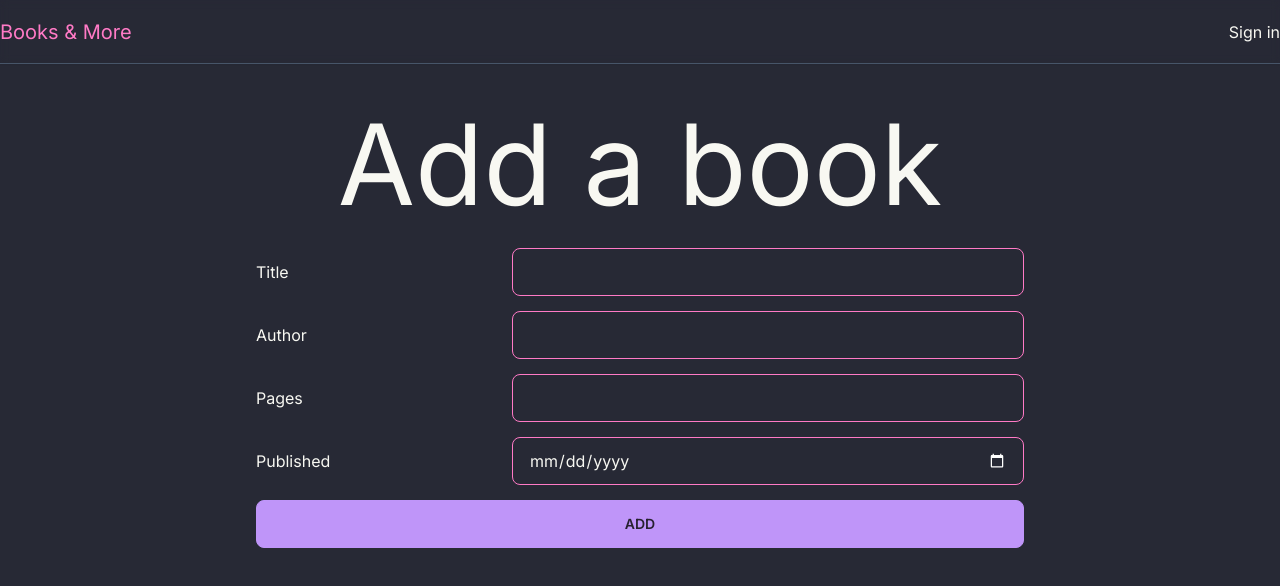
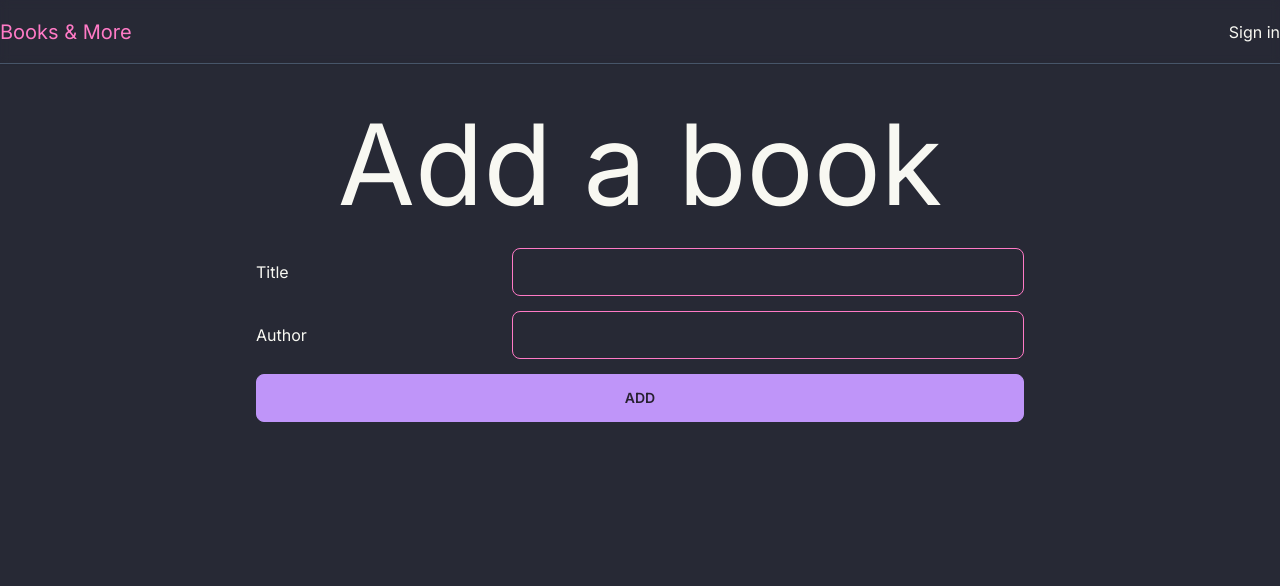
Before and after one commit to urbanobaz/booksV3, a Next.js app: page /add-book in a window 1280 px wide. Shown: the top 586 px of the page. Built offline with nearby package versions, Linux system fonts and the light colour scheme; no server answers.

Commit message:
Adding google books api

```diff
--- a/app/_actions.js
+++ b/app/_actions.js
@@ -3,12 +3,15 @@
 
 import { addBookToList } from "@/lib/mongo/books";
 import { revalidatePath } from "next/cache";
+import { getGoogleAPIBookInfo } from "@/lib/mongo/books";
 
 export async function create(formData) {
-  const title = formData.get("title");
-  const author = formData.get("author");
-  const pages = formData.get("pages");
-  const published = formData.get("published");
+  const booksData = await getGoogleAPIBookInfo(formData.get("title"));
+  const bookDetails = booksData.items[0].volumeInfo;
+  const title = bookDetails.title;
+  const author = bookDetails.authors[0];
+  const pages = bookDetails.pageCount;
+  const published = new Date(bookDetails.publishedDate);
   const read = true;
   const userEmail = "urbanobaz@yahoo.com";
   await addBookToList(title, author, pages, published, read, userEmail);
--- a/components/addBookForm/AddBookForm.jsx
+++ b/components/addBookForm/AddBookForm.jsx
@@ -42,27 +42,6 @@ export default function AddBookForm() {
           className="input input-bordered input-primary w-full max-w-sm md:max-w-lg"
         />
       </div>
-      <div className={styles.row}>
-        <div className={styles.labelWrapper}>
-          <label className={cn(styles.label, "")}>Pages</label>
-        </div>
-        <input
-          name="pages"
-          type="number"
-          step="any"
-          className="input input-bordered input-primary w-full max-w-sm md:max-w-lg"
-        />
-      </div>
-      <div className={styles.row}>
-        <div className={styles.labelWrapper}>
-          <label className={cn(styles.label, "")}>Published</label>
-        </div>
-        <input
-          name="published"
-          type="date"
-          className="input input-bordered input-primary w-full max-w-sm md:max-w-lg"
-        />
-      </div>
       <button type="submit" className="btn btn-secondary">
         Add
       </button>
--- a/lib/mongo/books.js
+++ b/lib/mongo/books.js
@@ -64,3 +64,14 @@ export async function getBooksByUser(email) {
     return { error: "Failed to fetch books!" };
   }
 }
+
+export async function getGoogleAPIBookInfo(title) {
+  const res = await fetch(
+    `https://www.googleapis.com/books/v1/volumes?q=${title}`
+  );
+  if (res.ok) {
+    return res.json();
+  } else {
+    return {};
+  }
+}
```
